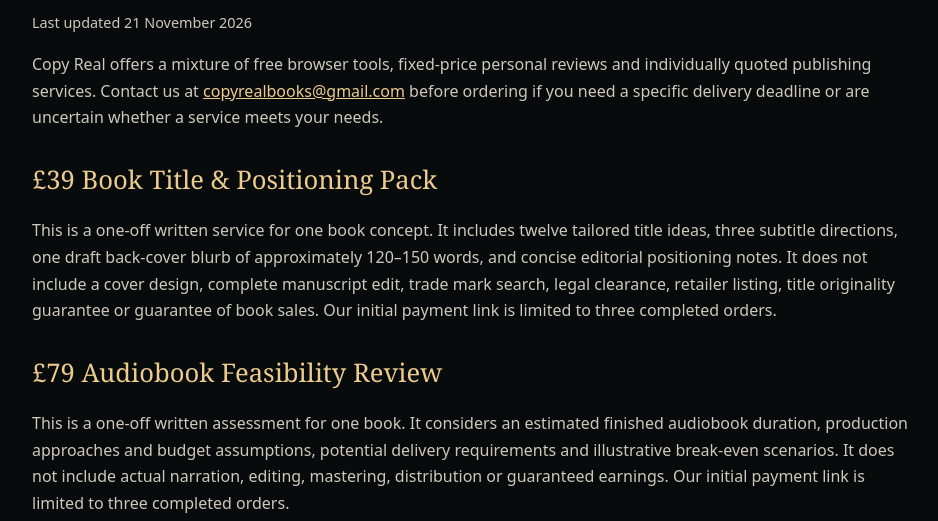
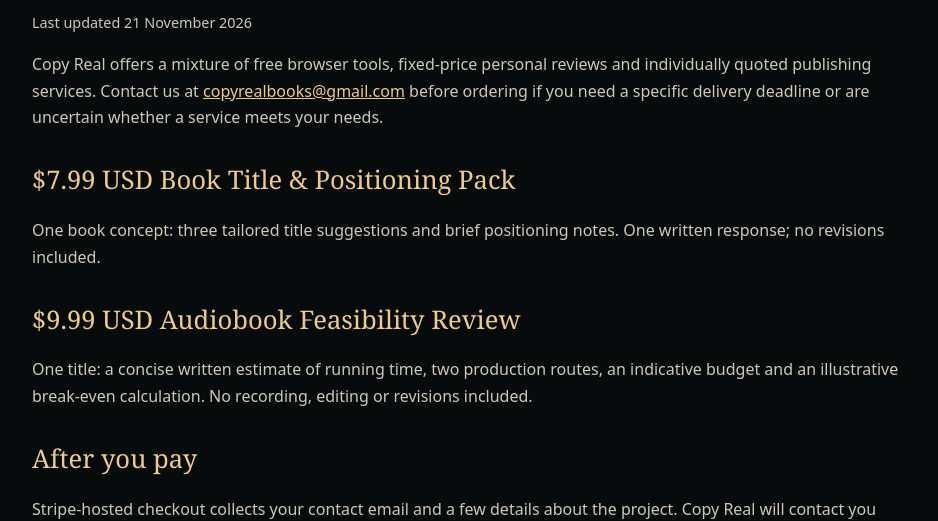
Before and after one commit to copyrealbooks-stack/copyreal-site, a plain HTML site: page services/terms/index.html in a window 1280 px wide. Shown: the part 289-810 px from the top of the page, without its empty margins (168-1106 px from the left). Drawn offline with Linux system fonts and the light colour scheme.

Commit message:
Align author service copy and terms with USD micro-pricing

```diff
--- a/services/terms/index.html
+++ b/services/terms/index.html
@@ -2,8 +2,8 @@
 <style>body{background:#080b0b;color:#f2eee5;font:16px/1.67 system-ui,-apple-system,"Segoe UI",sans-serif;margin:0}a{color:#edcb8f}header,footer{background:#111514;border-bottom:1px solid #38342c}.wrap{max-width:880px;margin:auto;padding:32px 20px}header .wrap,footer .wrap{padding:20px}h1,h2{font-family:Georgia,serif;font-weight:400;line-height:1.2}h1{font-size:clamp(2.2rem,5vw,3.4rem)}h2{font-size:1.6rem;margin-top:34px;color:#edcb8f}p,li{color:#cec8bc}li{margin-bottom:10px}.small{font-size:.9rem}nav{display:flex;gap:18px;flex-wrap:wrap}nav a{font-size:.88rem;text-decoration:none}footer{border-top:1px solid #38342c;border-bottom:0}</style></head><body>
 <header><nav class="wrap"><a href="https://copyreal.com/"><strong>COPY REAL</strong></a><a href="../../studio/">Creator Studio</a><a href="../../publish/">Publish My Book</a><a href="../../contact/">Contact</a></nav></header>
 <main class="wrap"><h1>Service information and order terms</h1><p class="small">Last updated 21 November 2026</p><p>Copy Real offers a mixture of free browser tools, fixed-price personal reviews and individually quoted publishing services. Contact us at <a href="mailto:copyrealbooks@gmail.com">copyrealbooks@gmail.com</a> before ordering if you need a specific delivery deadline or are uncertain whether a service meets your needs.</p>
-<h2>£39 Book Title &amp; Positioning Pack</h2><p>This is a one-off written service for one book concept. It includes twelve tailored title ideas, three subtitle directions, one draft back-cover blurb of approximately 120–150 words, and concise editorial positioning notes. It does not include a cover design, complete manuscript edit, trade mark search, legal clearance, retailer listing, title originality guarantee or guarantee of book sales. Our initial payment link is limited to three completed orders.</p>
-<h2>£79 Audiobook Feasibility Review</h2><p>This is a one-off written assessment for one book. It considers an estimated finished audiobook duration, production approaches and budget assumptions, potential delivery requirements and illustrative break-even scenarios. It does not include actual narration, editing, mastering, distribution or guaranteed earnings. Our initial payment link is limited to three completed orders.</p>
+<h2>$7.99 USD Book Title &amp; Positioning Pack</h2><p>One book concept: three tailored title suggestions and brief positioning notes. One written response; no revisions included.</p>
+<h2>$9.99 USD Audiobook Feasibility Review</h2><p>One title: a concise written estimate of running time, two production routes, an indicative budget and an illustrative break-even calculation. No recording, editing or revisions included.</p>
 <h2>After you pay</h2><p>Stripe-hosted checkout collects your contact email and a few details about the project. Copy Real will contact you through that address to obtain the information needed for the review and agree delivery. These are personalised services, not instant digital downloads. If you require delivery by a particular date, please ask us before buying rather than assume a deadline.</p><p>The service is prepared from your submitted material and appropriate professional judgement. We will identify assumptions or information gaps rather than invent facts. Any expansion of scope, extra revisions or additional services requires separate agreement.</p>
 <h2>Publishing, KDP repairs and manuscript assessments</h2><p>Requests for ebook, paperback, hardback, audiobook, KDP repairs and substantive manuscript reviews are individually assessed and quoted. The free online brief builders create an enquiry draft and do not place a paid order. We will agree scope, deliverables, responsibilities, timetable, fee and a suitable way of exchanging source files before commencing any such commission. A quotation does not guarantee publication under the Copy Real imprint or distribution through a particular third-party platform.</p>
 <h2>Rights and customer material</h2><p>Authors should only submit text, images, recordings and other material they have the necessary rights to use. Authors retain their pre-existing rights in their own material. Any ownership or licensing of newly commissioned deliverables, and any publishing or distribution rights, should be stated in the individual written agreement. Copy Real will not publish your manuscript under its imprint merely because you bought an editorial or production service.</p>
```
